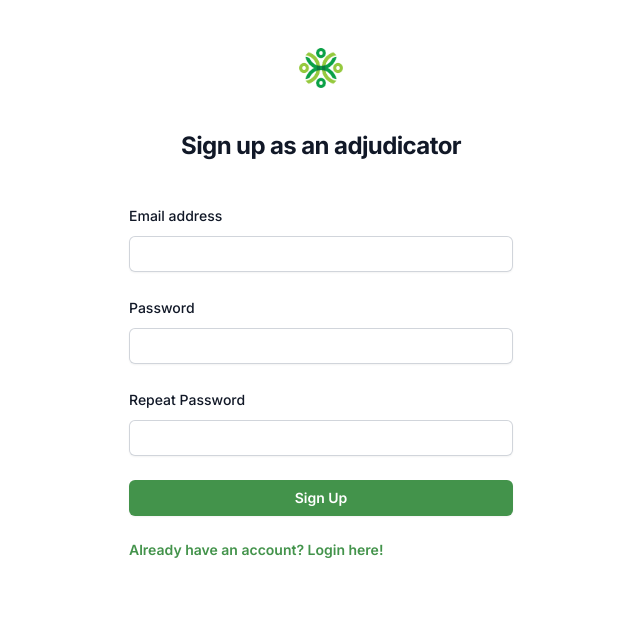
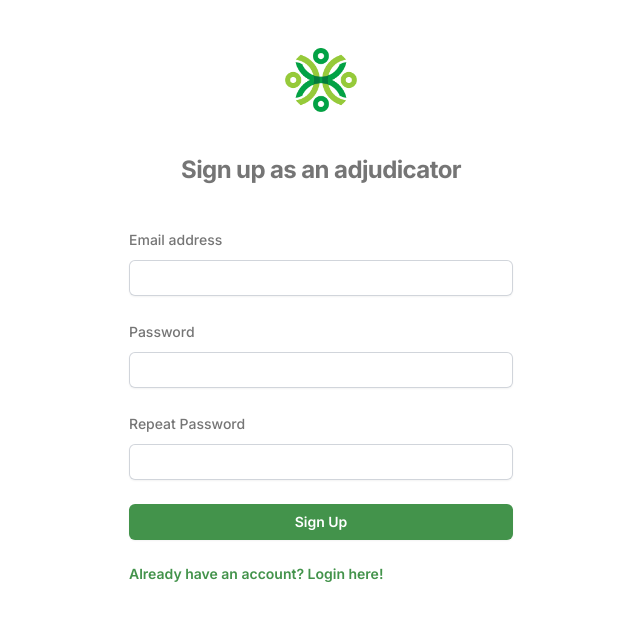
Before and after one commit to ganeshasapu/easyclaim, a Next.js app in the folder frontend/: page /signup in a window 1280 px wide. Shown: the top 620 px of the page, without its empty margins (319-959 px from the left). Built offline with nearby package versions, Linux system fonts and the light colour scheme; no server answers.

Commit message:
small ux changes

```diff
--- a/frontend/app/components/login.tsx
+++ b/frontend/app/components/login.tsx
@@ -38,27 +38,27 @@ const Login = () => {
     <div>
         <div className="flex min-h-full flex-col justify-center px-6 py-12 lg:px-8">
             <div className="sm:mx-auto sm:w-full sm:max-w-sm">
-                <img className="mx-auto h-10 w-auto" src="/Logo.png" alt="Your Company"/>
-                <h2 className="mt-10 text-center text-2xl font-bold leading-9 tracking-tight text-gray-900">Sign in to your account</h2>
+                <img className="mx-auto h-16 w-auto" src="/logo.png" alt="Your Company"/>
+                <h2 className="mt-10 text-center text-2xl font-bold leading-9 tracking-tight text-757575">Sign in to your account</h2>
             </div>
 
             <div className="mt-10 sm:mx-auto sm:w-full sm:max-w-sm">
                 <form className="space-y-6" action="#" method="POST">
                 <div>
-                    <label className="block text-sm font-medium leading-6 text-gray-900">Email address</label>
+                    <label className="block text-sm font-medium leading-6 text-757575">Email address</label>
                     <div className="mt-2">
                     <input id="email" onChange={(e: any) =>
               setData({
                 ...data,
                 email: e.target.value,
               })
-            } value={data.email} name="email" type="email" required className="block w-full rounded-md border-0 py-1.5 text-gray-900 shadow-sm ring-1 ring-inset ring-gray-300 placeholder:text-gray-400 focus:ring-2 focus:ring-inset focus:ring-[#43934B] sm:text-sm sm:leading-6"/>
+            } value={data.email} name="email" type="email" required className="block w-full rounded-md border-0 py-1.5 text-gray-900 shadow-sm ring-1 ring-inset ring-gray-300 placeholder:text-gray-400 focus:ring-2 focus:ring-inset focus:ring-[#43934B] sm:text-sm sm:leading-6 pl-2"/>
                     </div>
                 </div>
 
                 <div>
                     <div className="flex items-center justify-between">
-                    <label className="block text-sm font-medium leading-6 text-gray-900">Password</label>
+                    <label className="block text-sm font-medium leading-6 text-757575">Password</label>
                     <div className="text-sm">
                         <a href="#" className="font-semibold text-[#43934B] hover:text-[#43934B]">Forgot password?</a>
                     </div>
@@ -69,7 +69,7 @@ const Login = () => {
                 ...data,
                 password: e.target.value,
               })
-            } value={data.password} name="password" type="password" required className="block w-full rounded-md border-0 py-1.5 text-gray-900 shadow-sm ring-1 ring-inset ring-gray-300 placeholder:text-gray-400 focus:ring-2 focus:ring-inset focus:ring-[#43934B] sm:text-sm sm:leading-6" />
+            } value={data.password} name="password" type="password" required className="block w-full rounded-md border-0 py-1.5 text-gray-900 shadow-sm ring-1 ring-inset ring-gray-300 placeholder:text-gray-400 focus:ring-2 focus:ring-inset focus:ring-[#43934B] sm:text-sm sm:leading-6 pl-2" />
                     </div>
                 </div>
 
--- a/frontend/app/globals.css
+++ b/frontend/app/globals.css
@@ -26,6 +26,17 @@ body {
     rgb(var(--background-start-rgb));
 }
 
+
+input:focus-visible {
+  outline: none;
+  /* Add any other styles you want to remove for input with :focus-visible */
+}
+
+p, h1, h2, h3, label{
+  color: #757575;
+}
+
+
 .no-scrollbar::-webkit-scrollbar {
     display: none;
 }
--- a/frontend/app/layout.tsx
+++ b/frontend/app/layout.tsx
@@ -8,6 +8,9 @@ const inter = Inter({ subsets: ['latin'] })
 export const metadata: Metadata = {
   title: 'EasyClaim',
   description: 'Generated by create next app',
+  icons: {
+    icon: '/logo.png',
+  },
 }
 
 export default function RootLayout({
--- a/frontend/app/page.tsx
+++ b/frontend/app/page.tsx
@@ -2,7 +2,6 @@
 import dynamic from 'next/dynamic';
 import Login from './components/login';
 import { AuthContextProvider } from './context/AuthContext';
-import Signup from './signup/page';
 
 const ClientComponent = dynamic(() => import('./ClientComponent'), {
   ssr: false,
--- a/frontend/app/signup/page.tsx
+++ b/frontend/app/signup/page.tsx
@@ -1,105 +1,6 @@
-// 'use client'
-// import React, { useState, useEffect } from 'react'
-// import { useAuth } from '../context/AuthContext'
-// import { useRouter } from 'next/navigation'
-// import { AuthContextProvider } from '../context/AuthContext'
-// import Link from 'next/link'
-
-// const Signup = () => {
-
-//   useEffect(() => {
-//     document.title = 'EasyClaim Signup';
-// }, []);
-//   const router = useRouter()
-//   const { user, signup } = useAuth()
-//   console.log(user)
-//   const [data, setData] = useState({
-//     email: '',
-//     password: '',
-//   })
-
-//   const handleSignup = async (e: any) => {
-//     e.preventDefault()
-
-//     try {
-//         console.log(data.email, data.password)
-//         await signup(data.email, data.password)
-//         router.push('/')
-//         console.log('trying to signup')
-//     } catch (err) {
-//         console.log(data.email, data.password)
-//         console.log(err)
-//         console.log('error signing up')
-//     }
-
-//     console.log(data)
-//   }
-
-//   return (
-//       <div>
-//           <div className="flex min-h-full flex-col justify-center px-6 py-12 lg:px-8">
-//               <div className="sm:mx-auto sm:w-full sm:max-w-sm">
-//                   <img className="mx-auto h-10 w-auto" src="/Logo.png" alt="Your Company"/>
-//                   <h2 className="mt-10 text-center text-2xl font-bold leading-9 tracking-tight text-gray-900">Sign up as an adjudicator</h2>
-//               </div>
-
-//               <div className="mt-10 sm:mx-auto sm:w-full sm:max-w-sm">
-//                   <form className="space-y-6" action="#" method="POST">
-//                   <div>
-//                       <label className="block text-sm font-medium leading-6 text-gray-900">Email address</label>
-//                       <div className="mt-2">
-//                       <input id="email" onChange={(e: any) =>
-//                 setData({
-//                   ...data,
-//                   email: e.target.value,
-//                 })
-//               } value={data.email} name="email" type="email" required className="block w-full rounded-md border-0 py-1.5 text-gray-900 shadow-sm ring-1 ring-inset ring-gray-300 placeholder:text-gray-400 focus:ring-2 focus:ring-inset focus:ring-[#43934B] sm:text-sm sm:leading-6"/>
-//                       </div>
-//                   </div>
-
-//                   <div>
-//                       <div className="flex items-center justify-between">
-//                       <label className="block text-sm font-medium leading-6 text-gray-900">Password</label>
-//                       </div>
-//                       <div className="mt-2">
-//                       <input id="password" onChange={(e: any) =>
-//                 setData({
-//                   ...data,
-//                   password: e.target.value,
-//                 })
-//               } value={data.password} name="password" type="password" required className="block w-full rounded-md border-0 py-1.5 text-gray-900 shadow-sm ring-1 ring-inset ring-gray-300 placeholder:text-gray-400 focus:ring-2 focus:ring-inset focus:ring-[#43934B] sm:text-sm sm:leading-6" />
-//                       </div>
-//                   </div>
-
-//                   <div>
-//                       <div className="flex items-center justify-between">
-//                       <label className="block text-sm font-medium leading-6 text-gray-900">Repeat Password</label>
-//                       </div>
-//                       <div className="mt-2">
-//                       <input id="password" name="retype password" type="password" required className="block w-full rounded-md border-0 py-1.5 text-gray-900 shadow-sm ring-1 ring-inset ring-gray-300 placeholder:text-gray-400 focus:ring-2 focus:ring-inset focus:ring-[#43934B] sm:text-sm sm:leading-6" />
-//                       </div>
-//                   </div>
-
-//                   <div>
-//                       <button type="submit" onClick={handleSignup} className="flex w-full justify-center rounded-md bg-[#43934B] px-3 py-1.5 text-sm font-semibold leading-6 text-white shadow-sm hover:bg-[#43934B] focus-visible:outline focus-visible:outline-2 focus-visible:outline-offset-2 focus-visible:outline-[#43934B]">Sign Up</button>
-//                   </div>
-//                   <div className="text-sm">
-//                           <Link href="/">
-//                               <p className="font-semibold text-[#43934B] hover:text-[#43934B]">Already have an account? Login here!</p>
-//                           </Link>
-//                       </div>
-//                   </form>
-//               </div>
-//           </div>
-//       </div>
-//   );
-// }
-
-// export default Signup
-
 'use client'
 import React, { useState, useEffect } from 'react'
-import { AuthContextProvider, useAuth } from '../context/AuthContext'  // Import AuthContextProvider and useAuth
+import { useAuth } from '../context/AuthContext'
 import { useRouter } from 'next/navigation'
 import Link from 'next/link'
 import AuthProviderWrapper from '../AuthProviderWrapper';
@@ -138,27 +39,27 @@ const Signup = () => {
       <div>
           <div className="flex min-h-full flex-col justify-center px-6 py-12 lg:px-8">
               <div className="sm:mx-auto sm:w-full sm:max-w-sm">
-                  <img className="mx-auto h-10 w-auto" src="/Logo.png" alt="Your Company"/>
-                  <h2 className="mt-10 text-center text-2xl font-bold leading-9 tracking-tight text-gray-900">Sign up as an adjudicator</h2>
+                  <img className="mx-auto h-16 w-auto" src="/logo.png" alt="Your Company"/>
+                  <h2 className="mt-10 text-center text-2xl font-bold leading-9 tracking-tight text-757575">Sign up as an adjudicator</h2>
               </div>
 
               <div className="mt-10 sm:mx-auto sm:w-full sm:max-w-sm">
                   <form className="space-y-6" action="#" method="POST">
                   <div>
-                      <label className="block text-sm font-medium leading-6 text-gray-900">Email address</label>
+                      <label className="block text-sm font-medium leading-6 text-757575">Email address</label>
                       <div className="mt-2">
                       <input id="email" onChange={(e: any) =>
                 setData({
                   ...data,
                   email: e.target.value,
                 })
-              } value={data.email} name="email" type="email" required className="block w-full rounded-md border-0 py-1.5 text-gray-900 shadow-sm ring-1 ring-inset ring-gray-300 placeholder:text-gray-400 focus:ring-2 focus:ring-inset focus:ring-[#43934B] sm:text-sm sm:leading-6"/>
+              } value={data.email} name="email" type="email" required className="block w-full rounded-md border-0 py-1.5 text-gray-900 shadow-sm ring-1 ring-inset ring-gray-300 placeholder:text-gray-400 focus:ring-2 focus:ring-inset focus:ring-[#43934B] sm:text-sm sm:leading-6 pl-2"/>
                       </div>
                   </div>
 
                   <div>
                       <div className="flex items-center justify-between">
-                      <label className="block text-sm font-medium leading-6 text-gray-900">Password</label>
+                      <label className="block text-sm font-medium leading-6 text-757575">Password</label>
                       </div>
                       <div className="mt-2">
                       <input id="password" onChange={(e: any) =>
@@ -166,16 +67,16 @@ const Signup = () => {
                   ...data,
                   password: e.target.value,
                 })
-              } value={data.password} name="password" type="password" required className="block w-full rounded-md border-0 py-1.5 text-gray-900 shadow-sm ring-1 ring-inset ring-gray-300 placeholder:text-gray-400 focus:ring-2 focus:ring-inset focus:ring-[#43934B] sm:text-sm sm:leading-6" />
+              } value={data.password} name="password" type="password" required className="block w-full rounded-md border-0 py-1.5 text-757575 shadow-sm ring-1 ring-inset ring-gray-300 placeholder:text-gray-400 focus:ring-2 focus:ring-inset focus:ring-[#43934B] sm:text-sm sm:leading-6 pl-2" />
                       </div>
                   </div>
 
                   <div>
                       <div className="flex items-center justify-between">
-                      <label className="block text-sm font-medium leading-6 text-gray-900">Repeat Password</label>
+                      <label className="block text-sm font-medium leading-6 text-757575">Repeat Password</label>
                       </div>
                       <div className="mt-2">
-                      <input id="password" name="retype password" type="password" required className="block w-full rounded-md border-0 py-1.5 text-gray-900 shadow-sm ring-1 ring-inset ring-gray-300 placeholder:text-gray-400 focus:ring-2 focus:ring-inset focus:ring-[#43934B] sm:text-sm sm:leading-6" />
+                      <input id="password" name="retype password" type="password" required className="block w-full rounded-md border-0 py-1.5 text-757575 shadow-sm ring-1 ring-inset ring-gray-300 placeholder:text-gray-400 focus:ring-2 focus:ring-inset focus:ring-[#43934B] sm:text-sm sm:leading-6 pl-2" />
                       </div>
                   </div>
 
```
Also changed, not shown: frontend/app/database/page.tsx (+3 -4 lines), frontend/public/logo.png.
